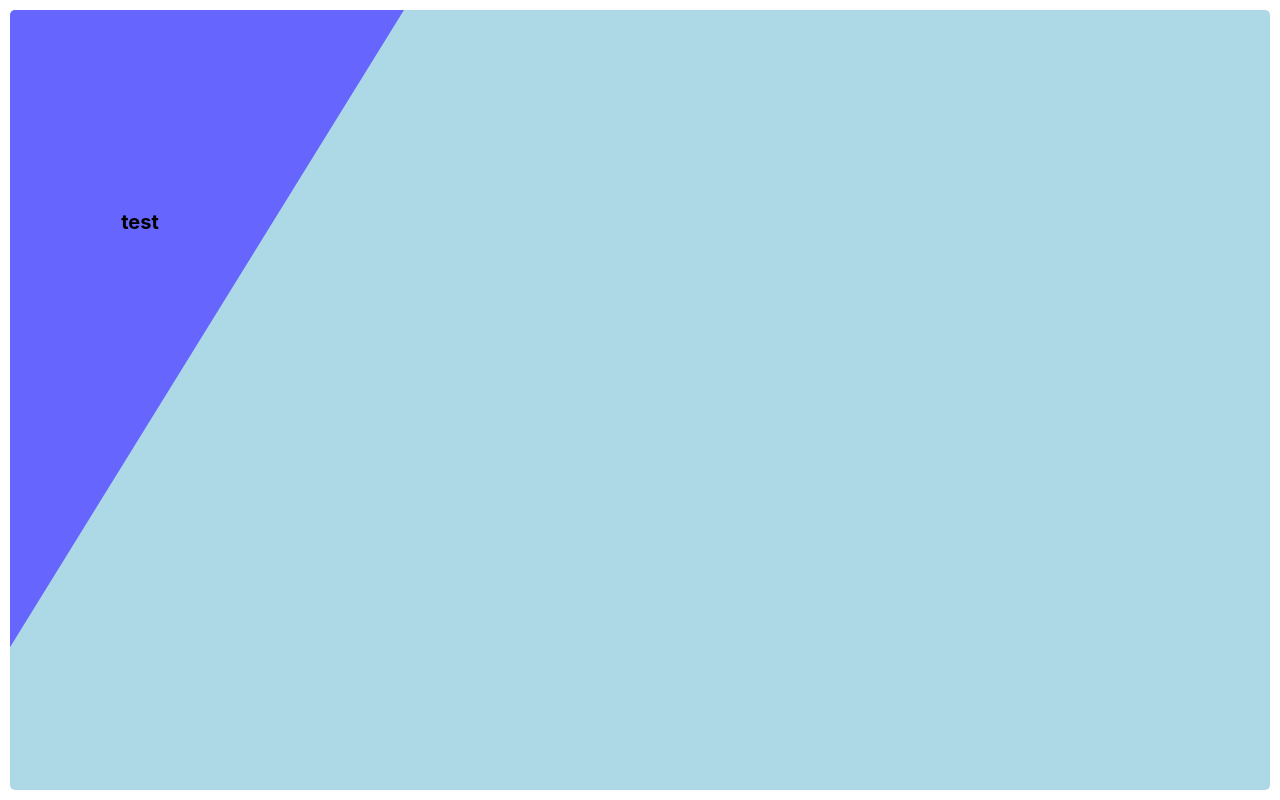
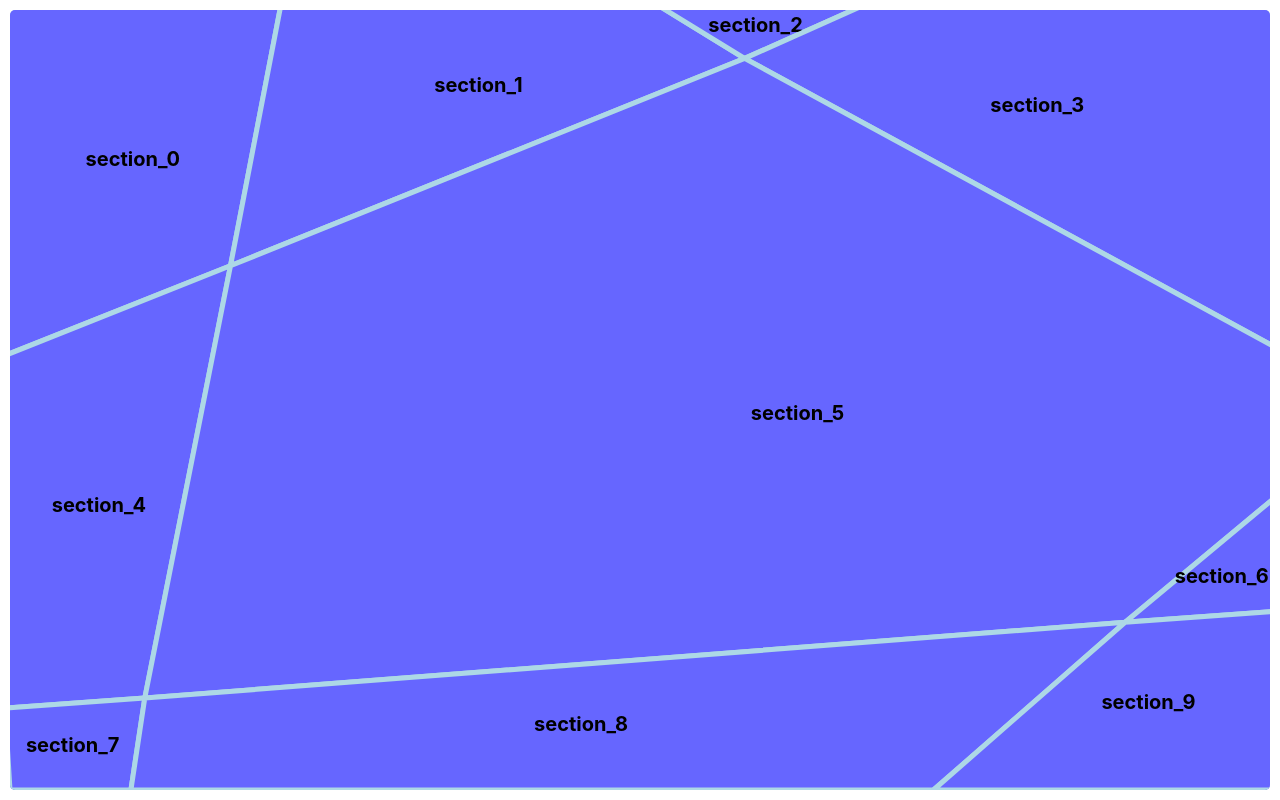
Before and after one commit to Honghui-Li-8/personal-portfolio, a React (Create React App) app: page / in a window 1280 px wide. Built offline with nearby package versions, Linux system fonts and the light colour scheme.

Commit message:
able to segment the Home Menu Page into polygon shapes

```diff
--- a/src/components/PolygonSection.tsx
+++ b/src/components/PolygonSection.tsx
@@ -1,16 +1,12 @@
 import React, { useMemo, useState } from "react";
+import Dimensions from "../constants/Dimension";
 
-const calculateCentroid = (points: string) => {
-  const vertices = points.split(" ").map(point => {
-    const [x, y] = point.split(",").map(Number);
-    return { x, y };
-  });
-
+const calculateCentroid = (vertices: [number, number][], dimensions:Dimensions) => {
   const numPoints = vertices.length;
   const centroid = vertices.reduce(
     (acc, vertex) => {
-      acc.x += vertex.x;
-      acc.y += vertex.y;
+      acc.x += vertex[0] * dimensions.width;
+      acc.y += vertex[1] * dimensions.height;
       return acc;
     },
     { x: 0, y: 0 }
@@ -22,13 +18,49 @@ const calculateCentroid = (points: string) => {
   };
 };
 
+const calculatePoints = (
+  vertices: [number, number][],
+  dimensions: Dimensions
+): string => {
+  let result = "";
+
+  for (let i = 0; i < vertices.length; ++i) {
+    let x:number = Math.round(vertices[i][0] * dimensions.width * 10) / 10;
+    let y:number = Math.round(vertices[i][1] * dimensions.height * 10) / 10;
+
+    if (vertices[i][0] === 0) {
+      x -= 5;
+    } else if (vertices[i][0] === 1) {
+      x += 5;
+    }
+
+    if (vertices[i][1] === 0) {
+      y -= 5;
+    } else if (vertices[i][1] === 1) {
+      x += 5;
+    }
+
+    result += x.toString() + ", " + y.toString();
+
+    if (i !== vertices.length - 1) {
+      result += ", ";
+    }
+  }
+
+  console.log("????????")
+  console.log(result)
+  return result;
+};
+
 const PolygonSection = ({
-  points,
+  dimensions,
+  vertices,
   color,
   name,
   onClick,
 }: {
-  points: string;
+  dimensions: Dimensions;
+  vertices: [number, number][];
   color: string;
   name: string;
   onClick: React.MouseEventHandler<SVGPolygonElement>;
@@ -39,7 +71,11 @@ const PolygonSection = ({
   const handleMouseEnter = () => setHovered(true);
   const handleMouseLeave = () => setHovered(false);
 
-  const centroid = useMemo(() => calculateCentroid(points), [points]);
+  const centroid = useMemo(() => calculateCentroid(vertices, dimensions), [vertices, dimensions]);
+  const points = useMemo(
+    () => calculatePoints(vertices, dimensions),
+    [vertices, dimensions]
+  );
 
   // Scaling the text on hover
   const textScale = hovered ? 1.3 : 1; // Expand the text by 30% on hover
@@ -68,11 +104,13 @@ const PolygonSection = ({
         fill="black"
         fontSize="20"
         fontWeight="bold"
-        transform={`translate(${centroid.x}, ${centroid.y}) scale(${textScale}) translate(${-centroid.x}, ${-centroid.y})`}
+        transform={`translate(${centroid.x}, ${
+          centroid.y
+        }) scale(${textScale}) translate(${-centroid.x}, ${-centroid.y})`}
         style={{
           pointerEvents: "none",
           transition: "transform 0.2s ease",
-          userSelect: "none"
+          userSelect: "none",
         }}
       >
         {name}
--- /dev/null
+++ b/src/constants/Dimension.tsx
@@ -0,0 +1,6 @@
+type Dimensions = {
+  width: number;
+  height: number;
+};
+
+export default Dimensions;
--- a/src/tabs/Home.tsx
+++ b/src/tabs/Home.tsx
@@ -1,26 +1,126 @@
-import React from "react";
+import React, { useEffect, useRef, useState } from "react";
 import { useNavigate } from "react-router-dom";
 import PolygonSection from "../components/PolygonSection";
+import Dimensions from "../constants/Dimension";
 
 const Home = () => {
   const navigate = useNavigate();
+  const svgContainerRef = useRef<SVGSVGElement>(null);
+  const [dimensions, setDimensions] = useState<Dimensions>({
+    width: 0,
+    height: 0,
+  });
+
+  useEffect(() => {
+    if (svgContainerRef.current) {
+      const { width, height } = svgContainerRef.current.getBoundingClientRect();
+      setDimensions({ width, height });
+    }
+  }, []);
 
   const handleClick = () => {
     navigate("/About");
   };
 
   return (
-    <div style={{display: 'flex', justifyContent: 'center', alignItems: 'center', width: '100vw', height: '100vh', backgroundColor:"white"}}>
-      <svg style={{width: 'calc(100vw - 20px)', height: 'calc(100vh - 20px)', borderRadius: '5px', backgroundColor:"lightblue", pointerEvents: "none", overflow: 'hidden' }}>
-        <PolygonSection
-          points="-5,-5 400,-5 -5,650"
-          color="#6666FF"
-          name="test"
-          onClick={() => {}}
-        />
+    <div
+      style={{
+        display: "flex",
+        justifyContent: "center",
+        alignItems: "center",
+        width: "100vw",
+        height: "100vh",
+        backgroundColor: "white",
+      }}
+    >
+      <svg
+        ref={svgContainerRef}
+        style={{
+          width: "calc(100vw - 20px)",
+          height: "calc(100vh - 20px)",
+          borderRadius: "5px",
+          backgroundColor: "lightblue",
+          pointerEvents: "none",
+          overflow: "hidden",
+        }}
+      >
+        {layout1.map((vertices, index) => {
+          return (
+            <PolygonSection
+              dimensions={dimensions}
+              vertices={vertices}
+              color="#6666FF"
+              name={"section_" + index.toString()}
+              onClick={() => {}}
+            />
+          );
+        })}
       </svg>
     </div>
   );
 };
 
 export default Home;
+
+const layout1: [number, number][][] = [
+  [
+    [0.0, 0.0],
+    [0.215, 0.0],
+    [0.175, 0.328],
+    [0.0, 0.443],
+  ],
+  [
+    [0.215, 0.0],
+    [0.175, 0.328],
+    [0.583, 0.062],
+    [0.514, 0.0],
+  ],
+  [
+    [0.514, 0.0],
+    [0.583, 0.062],
+    [0.678, 0.0],
+  ],
+  [
+    [0.678, 0.0],
+    [0.583, 0.062],
+    [1.0, 0.432],
+    [1.0, 0.0],
+  ],
+  [
+    [0.0, 0.443],
+    [0.175, 0.328],
+    [0.107, 0.882],
+    [0.0, 0.895],
+  ],
+  [
+    [0.175, 0.328],
+    [0.583, 0.062],
+    [1.0, 0.432],
+    [1.0, 0.625],
+    [0.885, 0.785],
+    [0.107, 0.882],
+  ],
+  [
+    [1.0, 0.625],
+    [0.885, 0.785],
+    [1.0, 0.771],
+  ],
+  [
+    [0.0, 0.895],
+    [0.107, 0.882],
+    [0.092, 1.0],
+    [0.0, 1.0],
+  ],
+  [
+    [0.092, 1.0],
+    [0.107, 0.882],
+    [0.885, 0.785],
+    [0.729, 1.0],
+  ],
+  [
+    [0.729, 1.0],
+    [0.885, 0.785],
+    [1.0, 0.771],
+    [1.0, 1.0],
+  ],
+];
```
Also changed, not shown: 1 other file (tests, documents, lock files or other folders).
